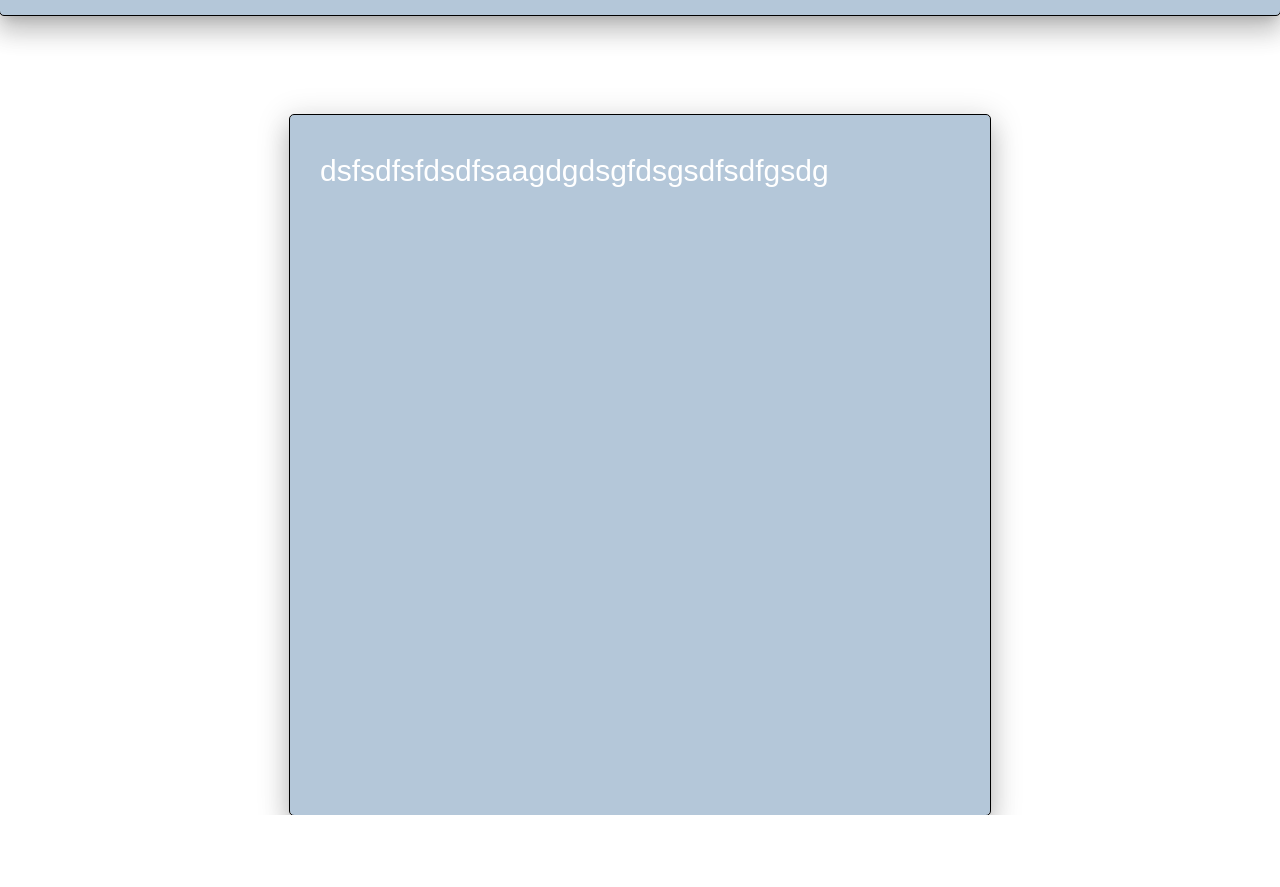
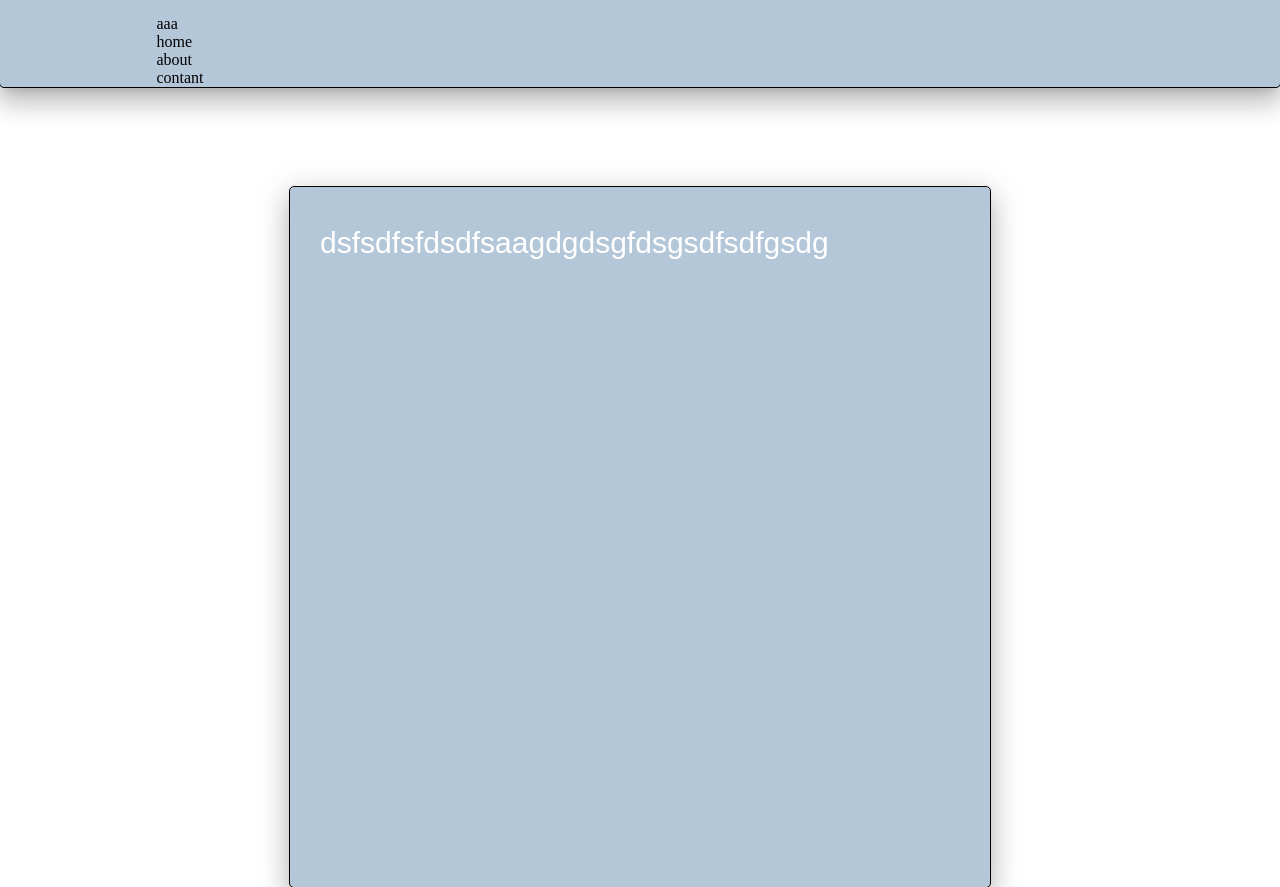
Before and after one commit to YaLava/YaLava.github.io, a plain HTML site: page index.html in a window 1280 px wide. Shown: the part 65-952 px from the top of the page. Before the commit the page ends 880 px from the top, so only its background shows below. Drawn offline with Linux system fonts and the light colour scheme; a web font is replaced by a local one.

Commit message:
Update index.html

```diff
--- a/index.html
+++ b/index.html
@@ -6,14 +6,16 @@
       <link href="https://fonts.googleapis.com/css2?family=Kanit:wght@300&display=swap" rel="stylesheet">
       <link href="https://fonts.cdnfonts.com/css/bauhaus-93" rel="stylesheet">
       <script src="https://kit.fontawesome.com/01c0211c10.js" crossorigin="anonymous"></script>
+      <script src="js.js"></script>
       <meta charset="UTF-8">
+
       <link rel="stylesheet" href="style.css">
       <title>Balloon</title>
     </head>
   <body>
     <header class="shadow1">
       <div class="All_header_menu">
-        <i class="fa-solid fa-user">Тіркелу/Кіру</i>
+        <a href="autor.html"><i class="fa-solid fa-user">Тіркелу/Кіру</i></a>
         <i class="fa-solid fa-sun-bright"></i>
         <div class="Logo">
           <h1>balloon</h1>
@@ -22,20 +24,17 @@
         <i class="fa-solid fa-sun-bright"></i>
         <a href="https://www.gismeteo.kz/"><i class="fa-solid fa-sun"></i></a>
         <i class="fa-solid fa-magnifying-glass"></i>
-        <i class="fa-solid fa-bars">
-          <div class="menu">
-            <div class="list_menu">
-              <ul>
-                <li><a href="#">Настройки</a></li>
-                <li><a href="#">Сұрақ қою</a></li>
-                <li><a href="#">Жаңалықтар</a></li>
-                <li><a href="#">Шығу</a></li>
-              </ul>
-            </div>
-          </div>
-        </i>
+        <i class="fa-solid fa-bars" onclick="show()"></i>
+        <div id="sidebar">
+          <ul>
+            <li>aaa</li>
+            <li>home</li>
+            <li>about</li>
+            <li>contant</li>
+          </ul>
+        </div>
       </div>
-    </header>
+  </header>
     <div class="item shadow1">
       dsfsdfsfdsdfsaagdgdsgfdsgsdfsdfgsdg
     </div>
```
